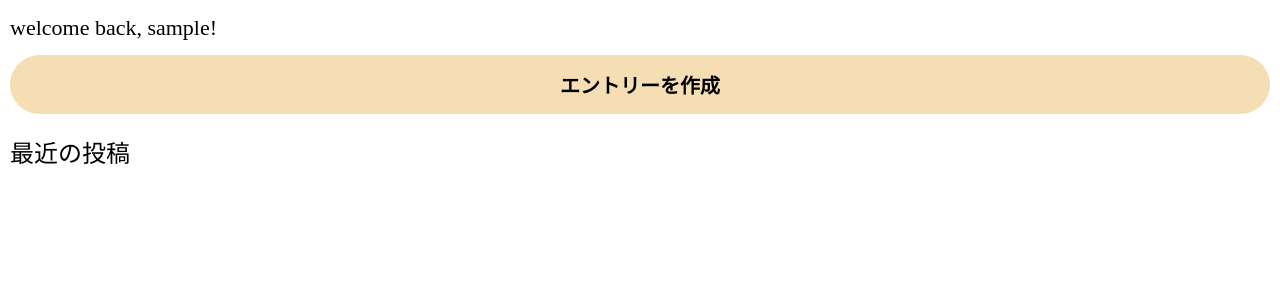
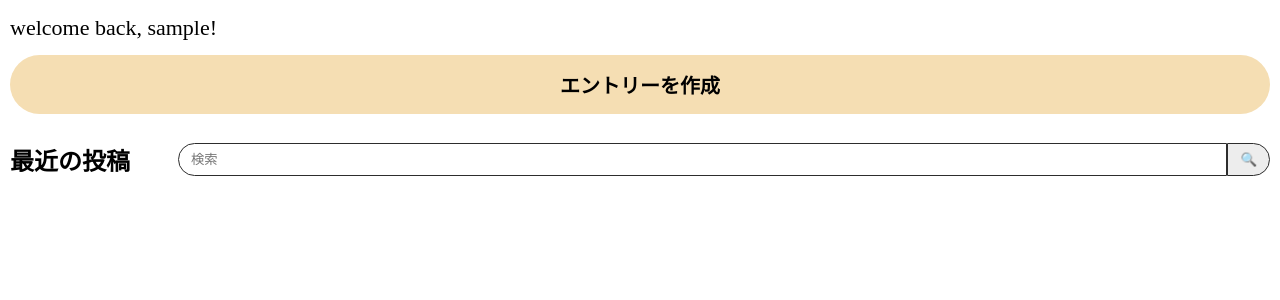
Before and after one commit to CoreNion/Diary, a Django app: page / in a window 1280 px wide. Shown: the part 59-359 px from the top of the page. Run offline with Django 5.2, Linux system fonts and the light colour scheme; the visitor is signed in with stand-in values (Sample User, id 1); data that the repository does not hold is empty.

Commit message:
[home] 単語検索機能を実装

```diff
--- a/apps/diary/views.py
+++ b/apps/diary/views.py
@@ -8,9 +8,20 @@ from .models import EntryModel
 
 def index(request):
   if request.user.is_authenticated:
+    search_mode = False
     # ログインしているユーザーの日記を取得、日付と時刻で降順ソート
     entry_list = EntryModel.objects.filter(user=request.user).order_by("-date", "-time")
-    return render(request, "diary/index_home.html", {'entry_list': entry_list})
+
+    # 検索(q)がある場合は絞り込み
+    q = request.GET.get("q")
+    if q:
+      search_mode = True
+      # キーワードをスペースで分割して、それぞれのキーワードが含まれるエントリーを取得
+      keywords = q.split()
+      for keyword in keywords:
+        entry_list = entry_list.filter(content__icontains=keyword)
+
+    return render(request, "diary/index_home.html", {'entry_list': entry_list, 'search_mode': search_mode})
   else:
     return render(request, "diary/index_entrance.html")
 
--- a/static/css/home.css
+++ b/static/css/home.css
@@ -18,9 +18,41 @@
   text-decoration: none;
 }
 
+.entries__header {
+  padding: 28px 0;
+  display: grid;
+  grid-template-columns: max-content 1fr;
+  align-items: center;
+  column-gap: 3em;
+}
+
 .entries__title {
-  font-weight: normal;
+  margin: 0;
+  font-weight: 600;
   font-size: 24px;
+}
+
+.search {
+  display: grid;
+  grid-template-columns: 1fr min-content;
+}
+
+.search__input {
+  display: block;
+  max-width: 100%;
+  padding: 8px 0 8px 12px;
+  border-top-left-radius: 20px;
+  border-bottom-left-radius: 20px;
+  border: 0.8px solid #2d2d2d;
+}
+
+.search__btn {
+  padding: 8px 12px;
+  border-top-right-radius: 20px;
+  border-bottom-right-radius: 20px;
+  background-color: #EDEDED;
+  color: #fff;
+  border: 0.8px solid #2d2d2d;
 }
 
 .entry-list {
@@ -30,7 +62,6 @@
 
   gap: 1.5em;
 }
-
 
 .entry {
   background-color: #d6d6d6;
@@ -81,7 +112,3 @@
   flex-direction: row;
   gap: 4px;
 }
-
-.entry__time {
-
-}
--- a/templates/diary/index_home.html
+++ b/templates/diary/index_home.html
@@ -12,7 +12,17 @@
 <a href="{% url "diary:create" %}" class="quick-create">エントリーを作成</a>
 
 <section class="entries">
-  <h2 class="entries__title">最近の投稿</h2>
+  <div class="entries__header">
+    <h2 class="entries__title">最近の投稿</h2>
+    <form method="GET" action="{% url "diary:home" %}" class="search">
+      <input type="text" name="q" class="search__input" placeholder="検索" value="{{ request.GET.q }}">
+      <button type="submit" class="search__btn" aria-label="検索">🔍</button>
+    </form>
+
+    {% if search_mode %}
+      <span>検索結果: {{ entry_list|length }}件</span>
+    {% endif %}
+  </div>
 
   <div class="entry-list">
     {% for entry in entry_list %}
```
